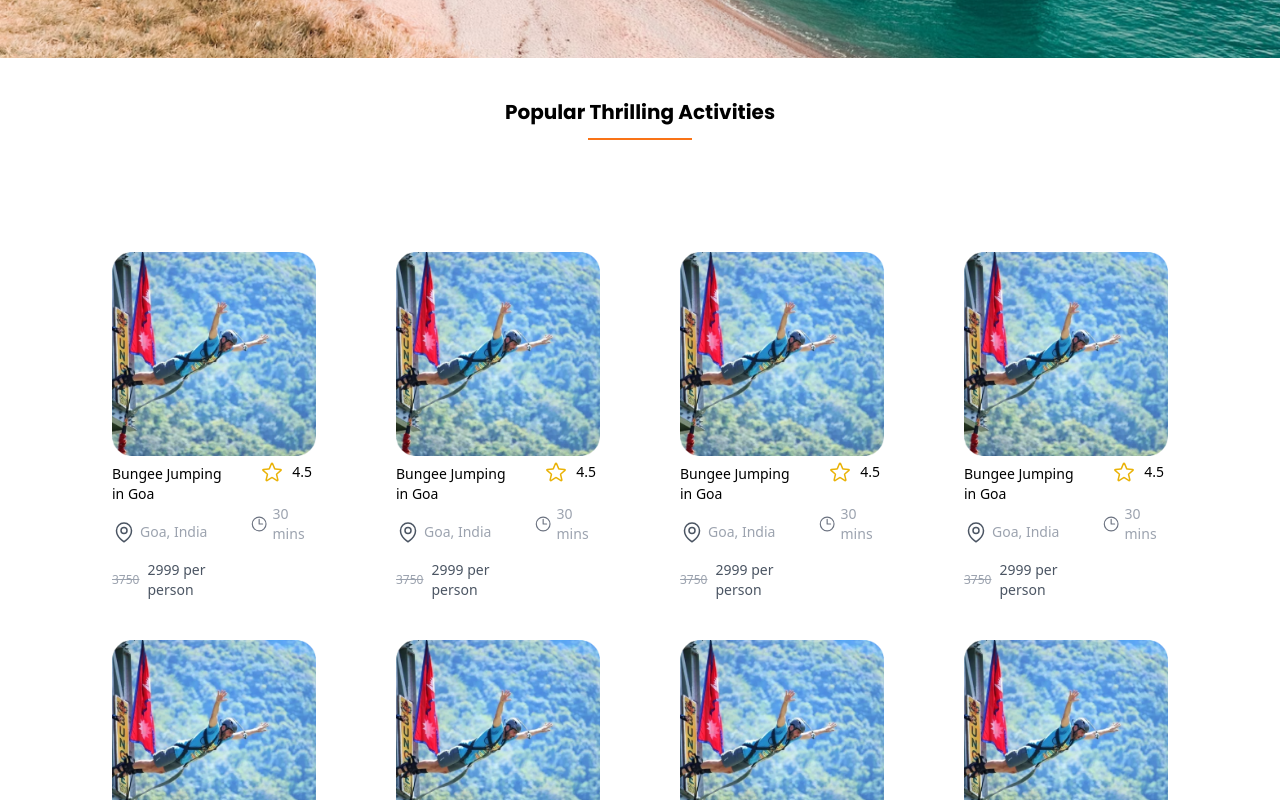
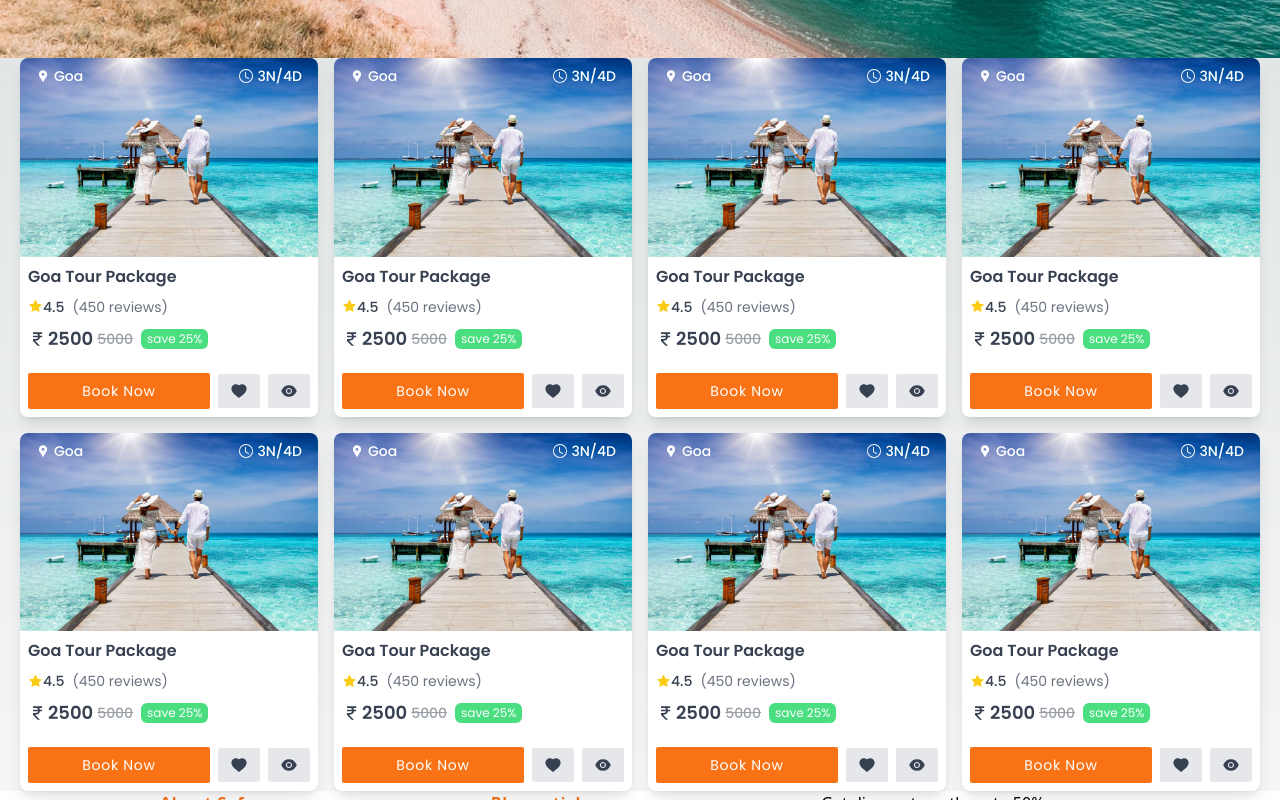
Before and after one commit to iamajitsharma/goa-adventure-frontend, a Next.js app in the folder frontend/: page / in a window 1280 px wide. Shown: the part 440-1240 px from the top of the page. Built offline with nearby package versions, Linux system fonts and the light colour scheme.

Commit message:
Hero Section Cleaned Partially

```diff
--- a/frontend/src/components/Activity.tsx
+++ b/frontend/src/components/Activity.tsx
@@ -1,82 +1,15 @@
 import React from "react";
+import Image from "next/image";
+import TourCardImg from "../../public/assets/tourcard.jpeg";
 
-export default function Activity() {
+export default function ActivityCard() {
   return (
-    <div className="flex flex-col text-black text-sm mx-8 my-2">
-      <img src="thrillingactivity.png" alt="Activity image" />
-
-      <div className="flex flex-row">
-        <div className=" mr-2 justify-start flex flex-col">
-          <span className="my-2">Bungee Jumping in Goa</span>
-          <div className="my-2 flex flex-row items-center">
-            <svg
-              xmlns="http://www.w3.org/2000/svg"
-              fill="none"
-              viewBox="0 0 24 24"
-              stroke-width="1.5"
-              stroke="currentColor"
-              className="w-6 h-6  text-gray-600"
-            >
-              <path
-                stroke-linecap="round"
-                stroke-linejoin="round"
-                d="M15 10.5a3 3 0 11-6 0 3 3 0 016 0z"
-              />
-              <path
-                stroke-linecap="round"
-                stroke-linejoin="round"
-                d="M19.5 10.5c0 7.142-7.5 11.25-7.5 11.25S4.5 17.642 4.5 10.5a7.5 7.5 0 1115 0z"
-              />
-            </svg>
-
-            <span className="mx-1  text-gray-400">Goa, India</span>
-          </div>
-
-          <div className="my-2 flex flex-row items-center">
-            <span className=" text-gray-400 text-decoration-line: line-through text-xs">
-              3750
-            </span>
-
-            <span className="mx-2  text-gray-600">2999 per person</span>
-          </div>
-        </div>
-        <div className="flex flex-col justify-start  ml-2">
-          <div className="flex flex-row justify-end items-center mb-4">
-            <svg
-              xmlns="http://www.w3.org/2000/svg"
-              fill="none"
-              viewBox="0 0 24 24"
-              stroke-width="1.5"
-              stroke="currentColor"
-              className="w-6 h-6 text-yellow-500 m-1 "
-            >
-              <path
-                stroke-linecap="round"
-                stroke-linejoin="round"
-                d="M11.48 3.499a.562.562 0 011.04 0l2.125 5.111a.563.563 0 00.475.345l5.518.442c.499.04.701.663.321.988l-4.204 3.602a.563.563 0 00-.182.557l1.285 5.385a.562.562 0 01-.84.61l-4.725-2.885a.563.563 0 00-.586 0L6.982 20.54a.562.562 0 01-.84-.61l1.285-5.386a.562.562 0 00-.182-.557l-4.204-3.602a.563.563 0 01.321-.988l5.518-.442a.563.563 0 00.475-.345L11.48 3.5z"
-              />
-            </svg>
-            <span className="px-1">4.5</span>
-          </div>
-          <div className="flex flex-row justify-end items-center text-gray-400">
-            <svg
-              xmlns="http://www.w3.org/2000/svg"
-              fill="none"
-              viewBox="0 0 24 24"
-              stroke-width="1.5"
-              stroke="currentColor"
-              className="w-6 h-6 text-gray-500"
-            >
-              <path
-                stroke-linecap="round"
-                stroke-linejoin="round"
-                d="M12 6v6h4.5m4.5 0a9 9 0 11-18 0 9 9 0 0118 0z"
-              />
-            </svg>
-            <span className="px-1">30 mins</span>
-          </div>
-        </div>
-      </div>
+    <div className="card">
+      <Image
+        src={TourCardImg}
+        alt="Tour"
+        className="w-full h-full object-cover"
+      />
     </div>
   );
 }
--- a/frontend/src/components/BannerSlider.tsx
+++ b/frontend/src/components/BannerSlider.tsx
@@ -4,7 +4,7 @@ import Slider from "react-slick";
 const Activity = dynamic(() => import("./Activity"), {
   ssr: false,
 });
-const TourCard = dynamic(() => import("./TourCard"), {
+const TourCard = dynamic(() => import("./listings/ListingCard"), {
   ssr: false,
 });
 const Heading = dynamic(() => import("./Heading"), {
--- a/frontend/src/components/HeavenEarth.tsx
+++ b/frontend/src/components/HeavenEarth.tsx
@@ -4,7 +4,7 @@ import Slider from "react-slick";
 const Activity = dynamic(() => import("./Activity"), {
   ssr: false,
 });
-const TourCard = dynamic(() => import("./TourCard"), {
+const TourCard = dynamic(() => import("./listings/ListingCard"), {
   ssr: false,
 });
 const Heading = dynamic(() => import("./Heading"), {
--- a/frontend/src/components/Partners.tsx
+++ b/frontend/src/components/Partners.tsx
@@ -4,7 +4,7 @@ import Slider from "react-slick";
 const Activity = dynamic(() => import("./Activity"), {
   ssr: false,
 });
-const TourCard = dynamic(() => import("./TourCard"), {
+const TourCard = dynamic(() => import("./listings/ListingCard"), {
   ssr: false,
 });
 const Heading = dynamic(() => import("./Heading"), {
--- a/frontend/src/components/ThrillingActivity.tsx
+++ b/frontend/src/components/ThrillingActivity.tsx
@@ -1,9 +1,10 @@
 import React from "react";
 import dynamic from "next/dynamic";
+import ActivityCard from "./Activity";
 const Activity = dynamic(() => import("./Activity"), {
   ssr: false,
 });
-const TourCard = dynamic(() => import("./TourCard"), {
+const TourCard = dynamic(() => import("./listings/ListingCard"), {
   ssr: false,
 });
 const Heading = dynamic(() => import("./Heading"), {
@@ -18,7 +19,7 @@ export default function ThrillingActivity() {
         <div className="grid grid-cols-4 gap-4">
           {[0, 1, 2, 3, 4, 5, 6, 7].map((num) => (
             <div>
-              <Activity />
+              <ActivityCard />
             </div>
           ))}
         </div>
--- a/frontend/src/components/hero.tsx
+++ b/frontend/src/components/hero.tsx
@@ -3,6 +3,7 @@ import { Fragment } from "react";
 import { Popover, Transition } from "@headlessui/react";
 import Slider from "react-slick";
 import CarouselNextArrow from "./CarouselNextArrow";
+import TourCardImg from "../../public/assets/tourcard.jpeg";
 import {
   ChatBubbleBottomCenterIcon,
   InboxIcon,
@@ -15,6 +16,7 @@ import { ChevronDownIcon } from "@heroicons/react/24/solid";
 import dynamic from "next/dynamic";
 import HeavenEarth from "../components/HeavenEarth";
 import BannerSlider from "./BannerSlider";
+
 const ThrillingActivity = dynamic(
   () => import("../components/ThrillingActivity"),
   {
@@ -22,7 +24,7 @@ const ThrillingActivity = dynamic(
   }
 );
 
-const TourCard = dynamic(() => import("../components/TourCard"), {
+const ListingCard = dynamic(() => import("./listings/ListingCard"), {
   ssr: false,
 });
 const Heading = dynamic(() => import("../components/Heading"), {
@@ -341,78 +343,7 @@ export default function Hero() {
               </div>
             </div>
           </div>
-
-          <div className="flex flex-col">
-            <ThrillingActivity />
-          </div>
-
-          <div className="flex flex-col p-8">
-            <BannerSlider />
-          </div>
-
-          <div className="grid grid-cols-2 gap-4 px-5 md:grid-cols-4">
-            <TourCard />
-            <TourCard />
-            <TourCard />
-            <TourCard />
-          </div>
-
-          <div className="flex flex-col p-8">
-            <HeavenEarth />
-          </div>
-
-          <div className="flex flex-col">
-            <Partners />
-          </div>
-
-          {/* Logo cloud */}
-          {/* <div className="bg-gray-100">
-            <div className="max-w-7xl mx-auto py-16 px-4 sm:px-6 lg:px-8">
-              <p className="text-center text-sm font-semibold uppercase text-gray-500 tracking-wide">
-                Trusted by over 5 very average small businesses
-              </p>
-              <div className="mt-6 grid grid-cols-2 gap-8 md:grid-cols-6 lg:grid-cols-5">
-                <div className="col-span-1 flex justify-center md:col-span-2 lg:col-span-1">
-                  <img
-                    className="h-12"
-                    src="https://tailwindui.com/img/logos/tuple-logo-gray-400.svg"
-                    alt="Tuple"
-                  />
-                </div>
-                <div className="col-span-1 flex justify-center md:col-span-2 lg:col-span-1">
-                  <img
-                    className="h-12"
-                    src="https://tailwindui.com/img/logos/mirage-logo-gray-400.svg"
-                    alt="Mirage"
-                  />
-                </div>
-                <div className="col-span-1 flex justify-center md:col-span-2 lg:col-span-1">
-                  <img
-                    className="h-12"
-                    src="https://tailwindui.com/img/logos/statickit-logo-gray-400.svg"
-                    alt="StaticKit"
-                  />
-                </div>
-                <div className="col-span-1 flex justify-center md:col-span-2 md:col-start-2 lg:col-span-1">
-                  <img
-                    className="h-12"
-                    src="https://tailwindui.com/img/logos/transistor-logo-gray-400.svg"
-                    alt="Transistor"
-                  />
-                </div>
-                <div className="col-span-2 flex justify-center md:col-span-2 md:col-start-4 lg:col-span-1">
-                  <img
-                    className="h-12"
-                    src="https://tailwindui.com/img/logos/workcation-logo-gray-400.svg"
-                    alt="Workcation"
-                  />
-                </div>
-              </div>
-            </div>
-          </div> */}
         </div>
-
-        {/* More main page content here... */}
       </main>
     </div>
   );
--- /dev/null
+++ b/frontend/src/components/listings/ActivityListing.tsx
@@ -0,0 +1,26 @@
+import ListingCard from "./ListingCard";
+import TourCardImg from "../../../public/assets/tourcard.jpeg";
+
+const ActivityListing = () => {
+  return (
+    <section className="w-full">
+      <div className="grid grid-cols-2 gap-4 px-5 md:grid-cols-4">
+        {[0, 1, 2, 3, 4, 5, 6, 7].map((num) => (
+          <ListingCard
+            title="Goa Tour Package"
+            image={TourCardImg}
+            location="Goa"
+            duration="3N/4D"
+            review={4.5}
+            reviewCount={`(450 reviews)`}
+            salePrice={2500}
+            regularPrice={5000}
+            discount={`25%`}
+          />
+        ))}
+      </div>
+    </section>
+  );
+};
+
+export default ActivityListing;
--- a/frontend/src/components/TourCard.tsx
+++ b/frontend/src/components/listings/ListingCard.tsx
@@ -1,47 +1,67 @@
 import React from "react";
-import Image from "next/image";
+import Image, { StaticImageData } from "next/image";
 import TourCardImg from "../../public/assets/tourcard.jpeg";
 import { MdLocationPin } from "react-icons/md";
 import { BiRupee } from "react-icons/bi";
 import { AiFillStar, AiFillHeart, AiFillEye } from "react-icons/ai";
 import { BsClock } from "react-icons/bs";
 
-const TourCard = () => {
+interface CardProps {
+  id?: string | number;
+  title?: string;
+  image?: string | HTMLImageElement | StaticImageData;
+  location?: string;
+  duration?: string;
+  review?: number;
+  reviewCount?: string | number;
+  salePrice?: number;
+  regularPrice?: number;
+  discount?: string | number;
+}
+
+const ListingCard: React.FC<CardProps> = ({
+  id,
+  title,
+  image,
+  location,
+  duration,
+  review,
+  reviewCount,
+  salePrice,
+  regularPrice,
+  discount,
+}) => {
   return (
     <div className="card">
-      <Image
-        src={TourCardImg}
-        alt="Tour"
-        className="w-full h-full object-cover"
-      />
+      <Image src={image} alt="Tour" className="w-full h-full object-cover" />
       <div className="flex flex-row justify-between items-center absolute top-0 w-full px-4 pt-2 text-white">
         <span className="flex items-center gap-1 text-sm font-medium">
           <MdLocationPin />
-          Goa
+          {location}
         </span>
         <span className="flex items-center gap-1 text-sm font-medium">
           <BsClock />
-          3N/4D
+          {duration}
         </span>
       </div>
       <div className="card-content">
-        <h2 className="card-title">Honeymoon Tour Packages</h2>
+        <h2 className="card-title">{title}</h2>
 
         <div className="flex flex-row items-center text-sm pt-2">
           <AiFillStar className="text-yellow-400" fontSize={15} />
-          <span className="font-medium">4.5</span>
-          <span className="text-gray-500 font-normal pl-2">(450 reviews)</span>
+          <span className="font-medium">{review}</span>
+          <span className="text-gray-500 font-normal pl-2">{reviewCount}</span>
         </div>
 
         <div className="flex gap-1 pt-2">
           <span className="flex flex-row items-center text-lg font-semibold">
-            <BiRupee fontSize={20} /> 2500
+            <BiRupee fontSize={20} /> {salePrice}
           </span>
           <div className="flex flex-row gap-2 items-center">
             <span className="flex flex-row items-center line-through text-sm font-medium opacity-50">
-              3750
+              {regularPrice}
             </span>
-            <span className="discount-percent">save 20%</span>
+            <span className="discount-percent">save {discount}</span>
           </div>
         </div>
 
@@ -59,4 +79,4 @@ const TourCard = () => {
   );
 };
 
-export default TourCard;
+export default ListingCard;
--- a/frontend/src/pages/index.tsx
+++ b/frontend/src/pages/index.tsx
@@ -1,9 +1,13 @@
 import Footer from "@/components/footer";
 import Hero from "@/components/hero";
+import ActivityListing from "@/components/listings/ActivityListing";
 
 export default function Index() {
-  return <div>
-    <Hero />
-    <Footer />
-  </div>
+  return (
+    <div>
+      <Hero />
+      <ActivityListing />
+      <Footer />
+    </div>
+  );
 }
--- a/frontend/src/styles/globals.css
+++ b/frontend/src/styles/globals.css
@@ -4,7 +4,7 @@
 
 @layer components {
   .card {
-    @apply relative bg-white text-gray-700 max-w-xs h-fit shadow-lg rounded-md overflow-hidden font-poppins;
+    @apply relative bg-white text-gray-700 max-w-xs h-fit shadow-lg rounded-lg overflow-hidden font-poppins;
   }
   .card-content {
     @apply px-2 py-2;
@@ -17,13 +17,12 @@
     @apply bg-green-400 px-1.5 py-0.5 rounded-md text-xs text-white;
   }
   .button-primary {
-    @apply text-xs bg-orange-500 w-full hover:bg-orange-500/80
+    @apply text-xs w-full bg-orange-500 hover:bg-orange-500/80
     px-3 py-1 rounded-sm text-white tracking-wider transition
-    md:text-sm
-    md:py-2;
+    md:text-sm md:py-2;
   }
   .button-icon {
-    @apply bg-gray-300/60 hover:bg-gray-300/80 transition rounded-sm px-3 py-1
+    @apply bg-gray-200 hover:bg-gray-200/80 transition rounded-sm px-3 py-1
     md:text-sm
     md:py-2;
   }
```
Also changed, not shown: 2 other files (tests, documents, lock files or other folders).
